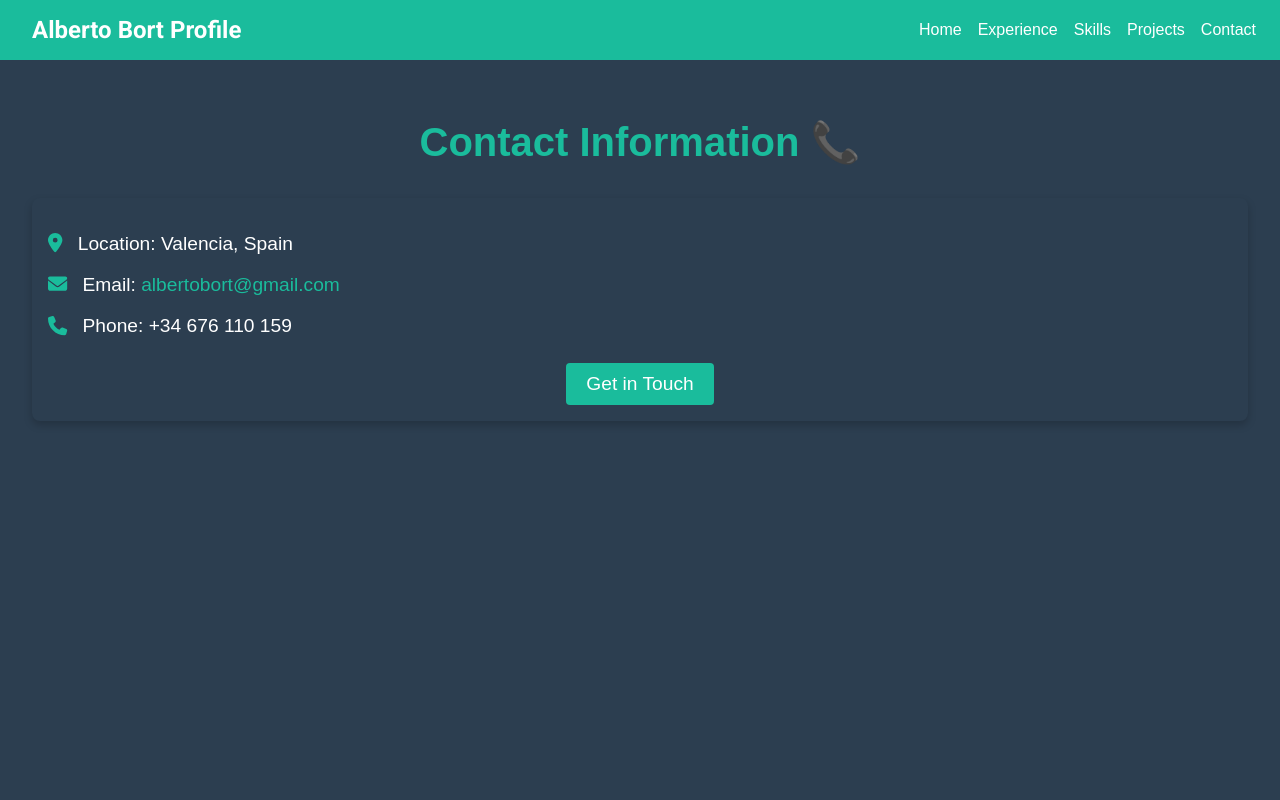
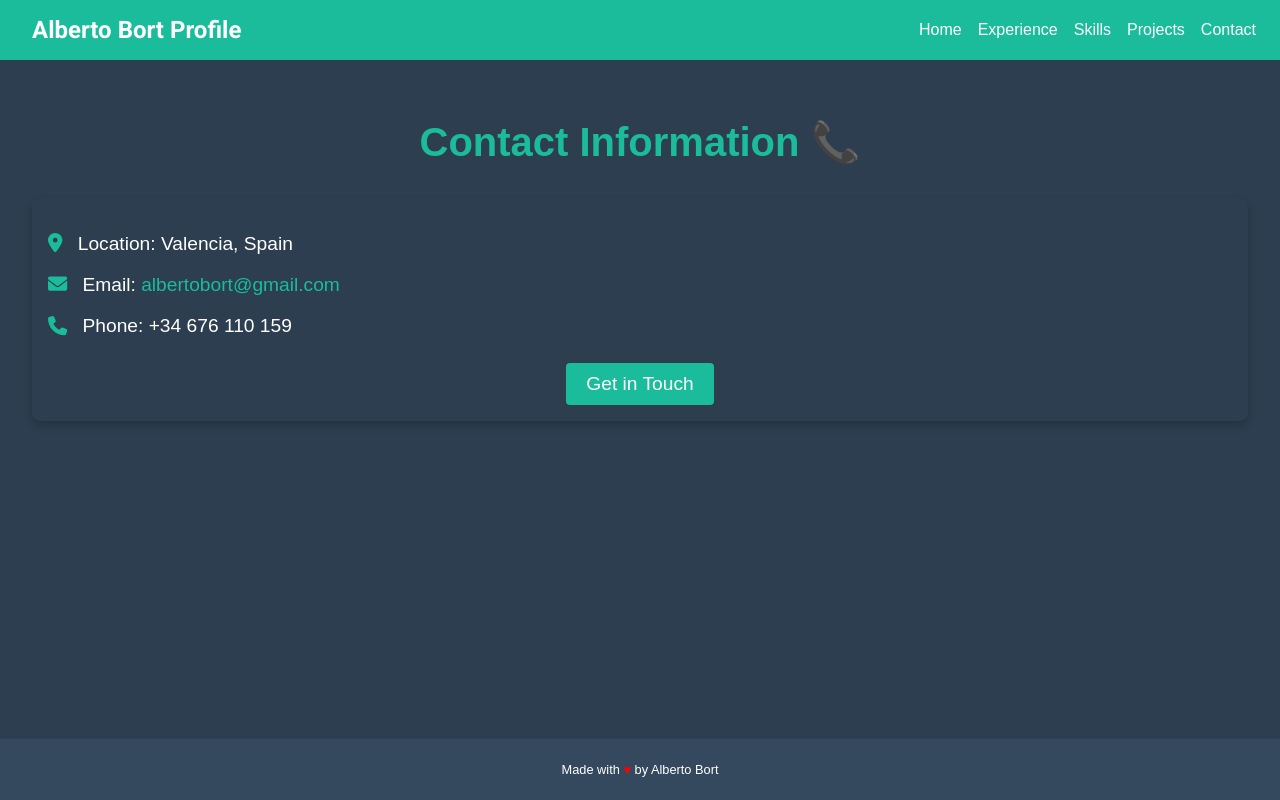
Before and after one commit to albope/perfil-profesional, a React (Create React App) app: page /contact in a window 1280 px wide. Built offline with nearby package versions, Linux system fonts and the light colour scheme.

Commit message:
Se realiza la issue de añadir made with love a todas las páginas

```diff
--- a/src/App.css
+++ b/src/App.css
@@ -73,3 +73,30 @@ nav ul li a:hover {
 .languages span {
   margin-left: 0.5rem;
 }
+
+/* Nuevo estilo para la estructura de la aplicación */
+.app {
+  display: flex;
+  flex-direction: column;
+  min-height: 100vh; /* Asegura que el contenedor principal ocupe toda la altura de la ventana */
+}
+
+.content {
+  flex: 1; /* Permite que el contenido crezca y empuje el footer hacia abajo */
+}
+
+/* Estilo para el footer */
+.footer {
+  position: relative;
+  width: 100%;
+  background-color: #34495e;
+  color: #ffffff;
+  text-align: center;
+  padding: 10px 0;
+  font-size: 0.8rem;
+  margin-top: auto; /* Permite que el footer se empuje al final de la página */
+}
+
+.heart {
+  color: red;
+}
--- a/src/App.js
+++ b/src/App.js
@@ -3,8 +3,9 @@ import { BrowserRouter as Router, Route, Routes } from 'react-router-dom';
 import Home from './components/Home';
 import Experience from './components/Experience';
 import Skills from './components/Skills';
-import Projects from './components/Projects'; // Asegúrate de que el componente Projects esté importado
+import Projects from './components/Projects';
 import Contact from './components/Contact';
+import Footer from './components/Footer'; // Importa el componente Footer
 import './App.css';
 import { FontAwesomeIcon } from '@fortawesome/react-fontawesome';
 import { faLinkedin, faLanguage } from '@fortawesome/free-solid-svg-icons';
@@ -25,13 +26,16 @@ function App() {
                         </ul>
                     </nav>
                 </header>
+                <div className="content">
                     <Routes>
                         <Route path="/" element={<Home />} />
                         <Route path="/experience" element={<Experience />} />
                         <Route path="/skills" element={<Skills />} />
-                    <Route path="/projects" element={<Projects />} /> {/* Añadimos la ruta de Projects */}
+                        <Route path="/projects" element={<Projects />} />
                         <Route path="/contact" element={<Contact />} />
                     </Routes>
+                </div>
+                <Footer /> {/* Añade el componente Footer aquí */}
             </div>
         </Router>
     );
--- /dev/null
+++ b/src/components/Footer.css
@@ -0,0 +1,16 @@
+/* Footer.css */
+
+.footer {
+  position: relative; /* Cambiado de fixed a relative */
+  width: 100%;
+  background-color: #34495e;
+  color: #ffffff;
+  text-align: center;
+  padding: 10px 0;
+  font-size: 0.8rem;
+  margin-top: auto; /* Permite que el footer se empuje al final de la página */
+}
+
+.heart {
+  color: red;
+}
--- /dev/null
+++ b/src/components/Footer.js
@@ -0,0 +1,12 @@
+import React from 'react';
+import './Footer.css';
+
+const Footer = () => {
+  return (
+    <footer className="footer">
+      <p>Made with <span className="heart">♥</span> by Alberto Bort</p>
+    </footer>
+  );
+};
+
+export default Footer;
```
Lines whose indentation alone changed are shown as unchanged.
